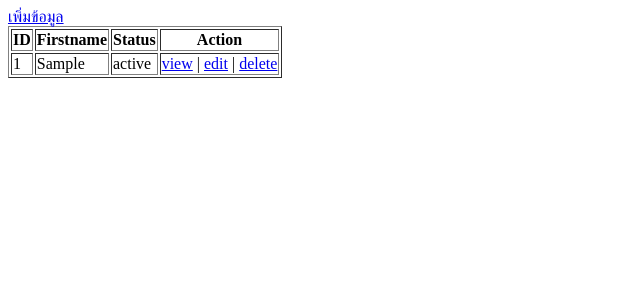
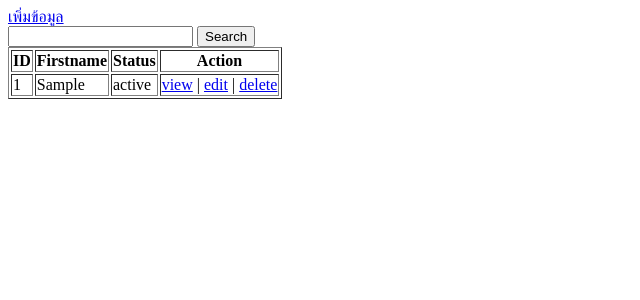
Before and after one commit to kuakling/php-basic-training-2018, a PHP site: page /list.php in a window 1280 px wide. Shown: the top 300 px of the page, without its empty margins (0-640 px from the left). Run offline with PHP 8.4, Linux system fonts and the light colour scheme; tables that the repository leaves empty or names only in its code hold one stand-in row (values such as "Sample post").

Commit message:
add search

```diff
--- a/pdo/insert.php
+++ b/pdo/insert.php
@@ -22,7 +22,7 @@ $result = $query->execute([
       echo "Successfully";
     }else{
       echo "Save fail!";
-      print_r($query->errorInfo())
+      print_r($query->errorInfo());
     }
     ?>
   </body>
--- a/pdo/list.php
+++ b/pdo/list.php
@@ -3,7 +3,13 @@ require_once("libs/Db.php");
 $objDb = new Db();
 $db = $objDb->database;
 
-$query = $db->prepare("SELECT * FROM member");
+$sql = "SELECT * FROM member";
+$search = '';
+if(isset($_GET['search'])){
+  $search = $_GET['search'];
+  $sql .= " WHERE firstname LIKE '%".$search."%' OR lastname LIKE '%".$search."%'";
+}
+$query = $db->prepare($sql);
 $query->execute();
 ?>
 <!DOCTYPE html>
@@ -14,6 +20,10 @@ $query->execute();
   </head>
   <body>
     <a href="insert-form.php">เพิ่มข้อมูล</a>
+    <form class="" action="list.php" method="get">
+      <input type="text" name="search" value="<?php echo $search ?>">
+      <button type="submit">Search</button>
+    </form>
     <table border="1">
       <thead>
         <tr>
```
